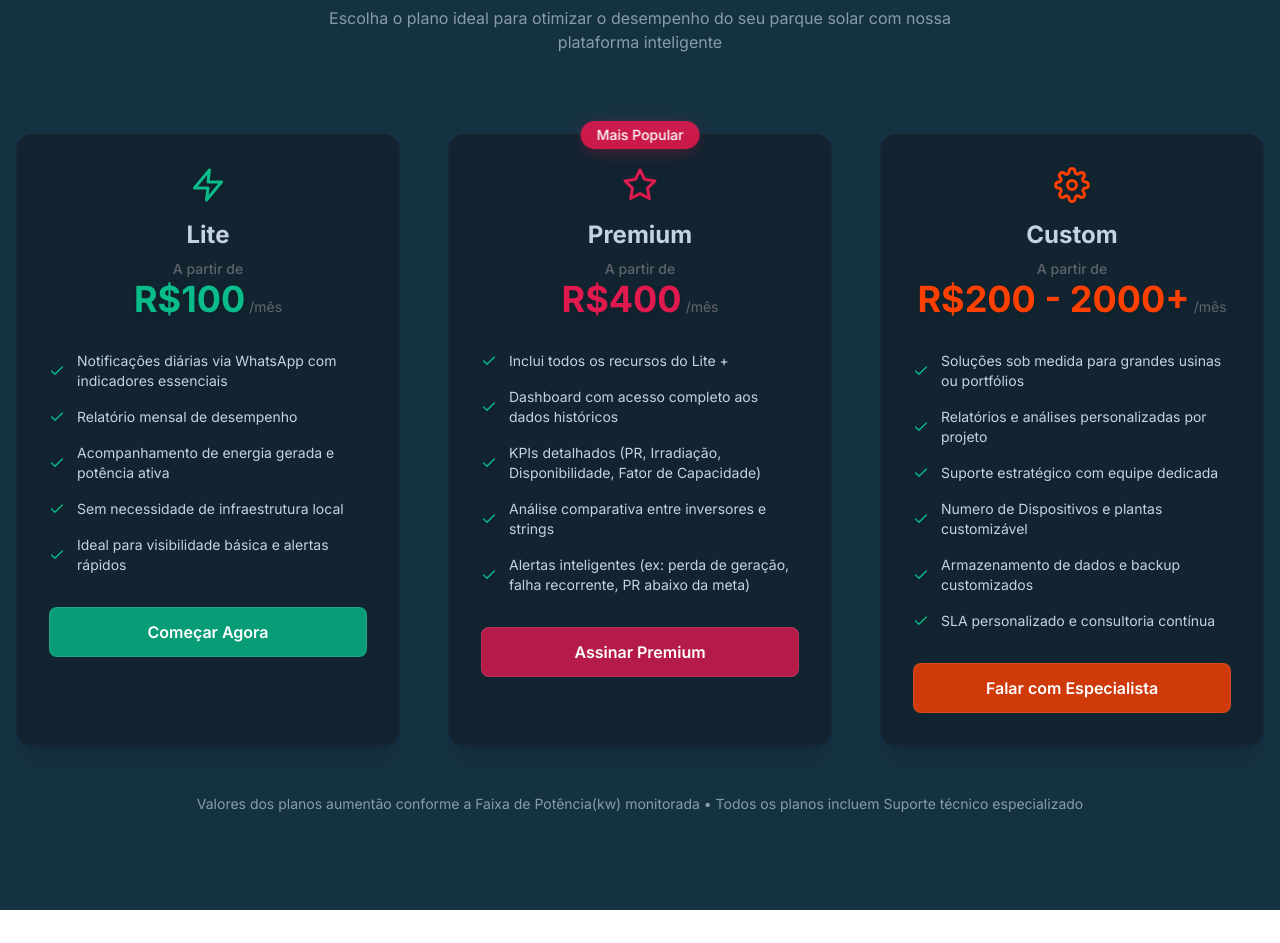
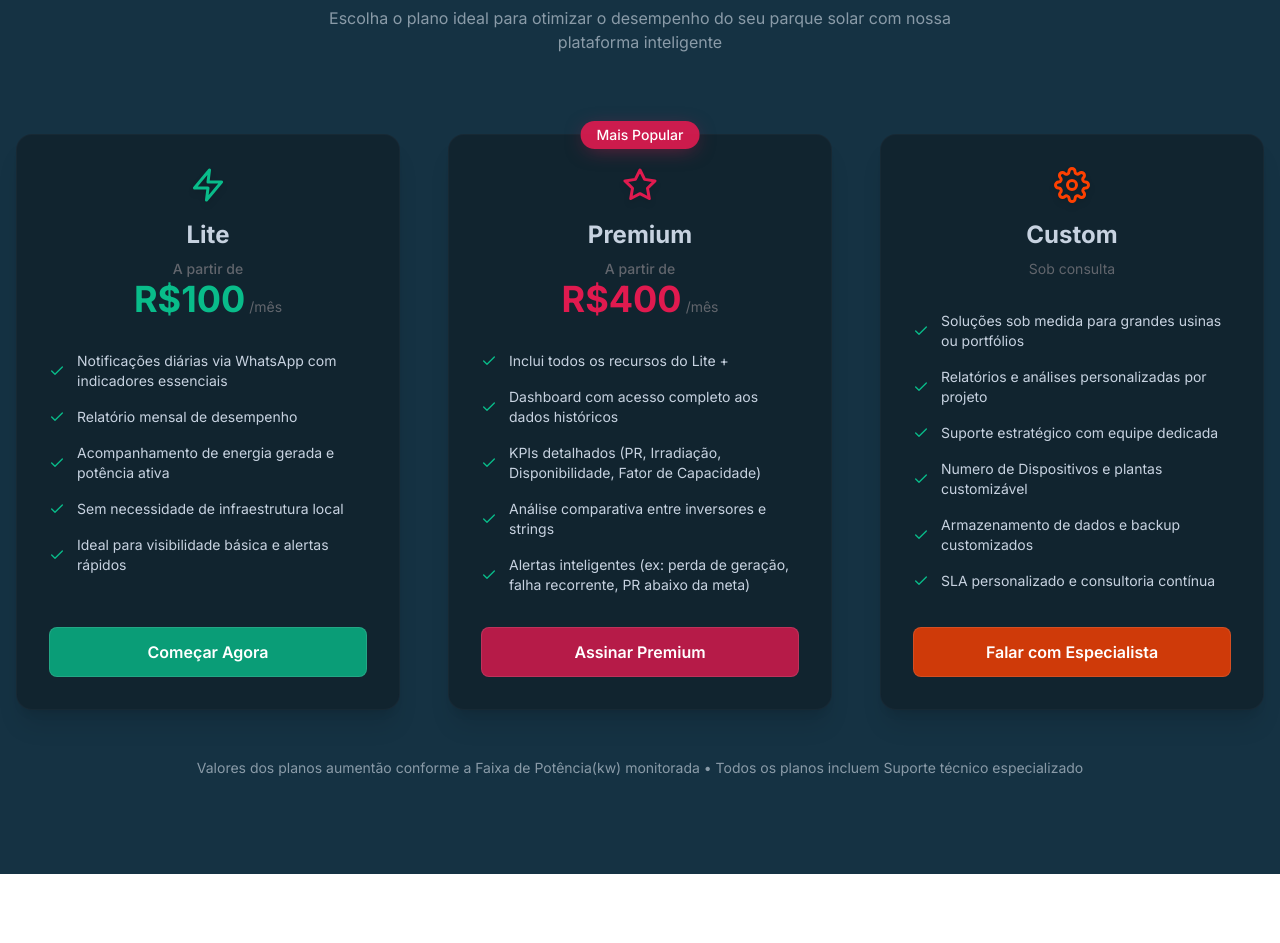
Before and after one commit to pmexiajr/sdsync-landing-pag, a Next.js app: page / in a window 1280 px wide. Shown: the part 5180-6123 px from the top of the page. Built offline with nearby package versions, Linux system fonts and the light colour scheme.

Commit message:
Pricing Updates

```diff
--- a/src/app/components/Pricing.tsx
+++ b/src/app/components/Pricing.tsx
@@ -33,7 +33,7 @@ const plans = [
   },
   {
     tier: 'Custom',
-    price: '200 - 2000+',
+    price: 'Customizável',
     color: '#FF4000',
     features: [
       'Soluções sob medida para grandes usinas ou portfólios',
@@ -48,7 +48,6 @@ const plans = [
   }
 ];
 
-
 type Plan = {
   tier: string;
   price: string;
@@ -61,13 +60,13 @@ type Plan = {
 
 const PlanCard = ({ plan }: { plan: Plan }) => (
   <motion.div
-    className="relative p-8 rounded-2xl border border-[rgba(42,54,65,0.3)] backdrop-blur-lg bg-[rgba(16,27,35,0.6)] shadow-xl"
+    className="relative flex flex-col h-full p-8 rounded-2xl border border-[rgba(42,54,65,0.3)] bg-[rgba(16,27,35,0.6)] shadow-xl"
     whileHover={{ y: -10, scale: 1.02 }}
     transition={{ type: 'spring', stiffness: 300 }}
   >
     {plan.popular && (
       <div
-        className="absolute top-0 left-1/2 -translate-x-1/2 -translate-y-1/2 bg-[rgba(224,26,79,0.9)] text-white px-4 py-1 rounded-full text-sm font-medium backdrop-blur-sm"
+        className="absolute top-0 left-1/2 -translate-x-1/2 -translate-y-1/2 bg-[rgba(224,26,79,0.9)] text-white px-4 py-1 rounded-full text-sm font-medium"
         style={{ boxShadow: `0 4px 20px -5px ${plan.color}80` }}
       >
         Mais Popular
@@ -81,28 +80,33 @@ const PlanCard = ({ plan }: { plan: Plan }) => (
       />
       <h3 className="text-2xl font-bold text-[rgba(220,229,244,0.9)] mb-2">{plan.tier}</h3>
       <div className="flex flex-col items-center">
+        {plan.tier === 'Custom' ? (
+          <div className="text-sm text-[rgba(117,118,124,0.8)]">Sob consulta</div>
+        ) : (
+          <>
             <span className="text-sm font-medium text-[rgba(117,118,124,0.8)]">A partir de</span>
             <div className="flex items-baseline gap-1">
-            <span className="text-4xl font-bold drop-shadow-md" style={{ color: plan.color }}>
+              <span className="text-4xl font-bold" style={{ color: plan.color }}>
                 R${plan.price}
               </span>
               <span className="text-sm text-[rgba(117,118,124,0.8)]">/mês</span>
             </div>
+          </>
+        )}
       </div>
     </div>
 
-
-    <ul className="space-y-4 mb-8">
+    <ul className="space-y-4 mb-8 flex-grow">
       {plan.features.map((feature, idx) => (
         <li key={idx} className="flex items-center gap-3 text-[rgba(220,229,244,0.9)]">
-          <FiCheck className="text-[#09BC8A] shrink-0 drop-shadow-md" />
+          <FiCheck className="text-[#09BC8A] shrink-0" />
           <span className="text-sm">{feature}</span>
         </li>
       ))}
     </ul>
 
     <motion.button
-      className="w-full py-3 rounded-lg font-semibold transition-all border border-[rgba(255,255,255,0.1)]"
+      className="w-full py-3 rounded-lg font-semibold transition-all border border-[rgba(255,255,255,0.1)] mt-auto"
       style={{
         backgroundColor: `${plan.color}CC`,
         color: '#FFFFFF'
```
Lines whose indentation alone changed are shown as unchanged.
